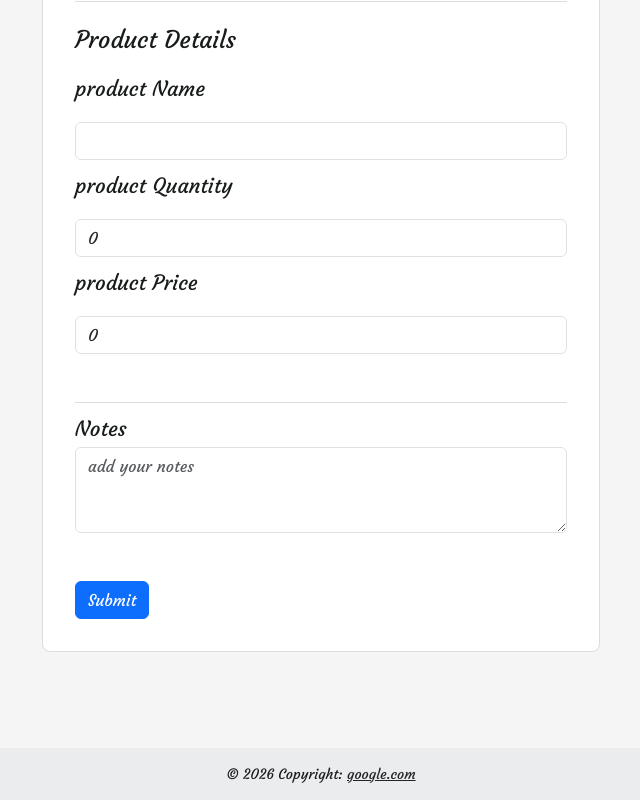
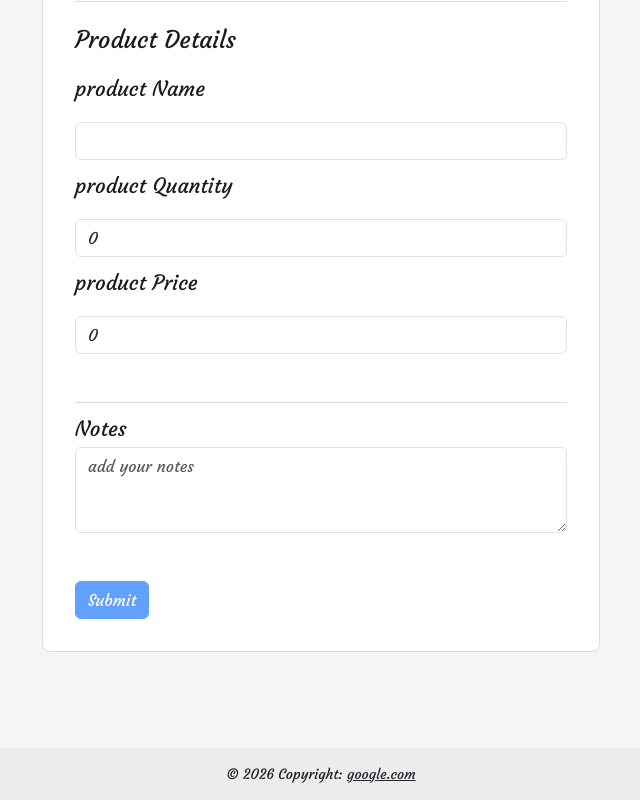
Before and after one commit to hebataha/my-angular-app, an Angular app: page /formGroup in a window 1280 px wide. Shown: the part 727-1527 px from the top of the page, without its empty margins (319-959 px from the left). Built offline with nearby package versions, Linux system fonts and the light colour scheme.

Commit message:
name validation

```diff
--- a/src/app/forms/from-group/from-group.html
+++ b/src/app/forms/from-group/from-group.html
@@ -10,6 +10,14 @@
                 aria-describedby="emailHelp"
                 formControlName="name"
             >
+            @if(form.controls.name.touched && form.controls.name.errors?.["required"]){
+          <p class="text-danger">filed is required</p>
+            }
+                 @if(form.controls.name.touched && form.controls.name.errors?.["minlength"]){
+          <p class="text-danger">min length is 4</p>
+            }
+
+
         </div>
    <h1> NAME: {{form.value | json}}</h1>
         <div class="mb-3">
@@ -47,5 +55,5 @@
             <textarea class="form-control"  rows="3" formControlName="notes" placeholder="add your notes"></textarea>
         </div>
     </div>
-    <button type="submit" class="btn btn-primary">Submit</button>
+    <button type="submit" class="btn btn-primary" [disabled]="form.invalid">Submit</button>
 </form>
--- a/src/app/forms/from-group/from-group.ts
+++ b/src/app/forms/from-group/from-group.ts
@@ -11,7 +11,7 @@ import { FormControl, FormGroup, ReactiveFormsModule, Validators } from '@angula
 export class FromGroup {
 
   form = new FormGroup({
-    name: new FormControl("", [Validators.required]),
+    name: new FormControl("", [Validators.required , Validators.minLength(4)]),
     address: new FormControl("", [Validators.required]),
     product: new FormGroup({
       proName: new FormControl("", [Validators.required]),
```
